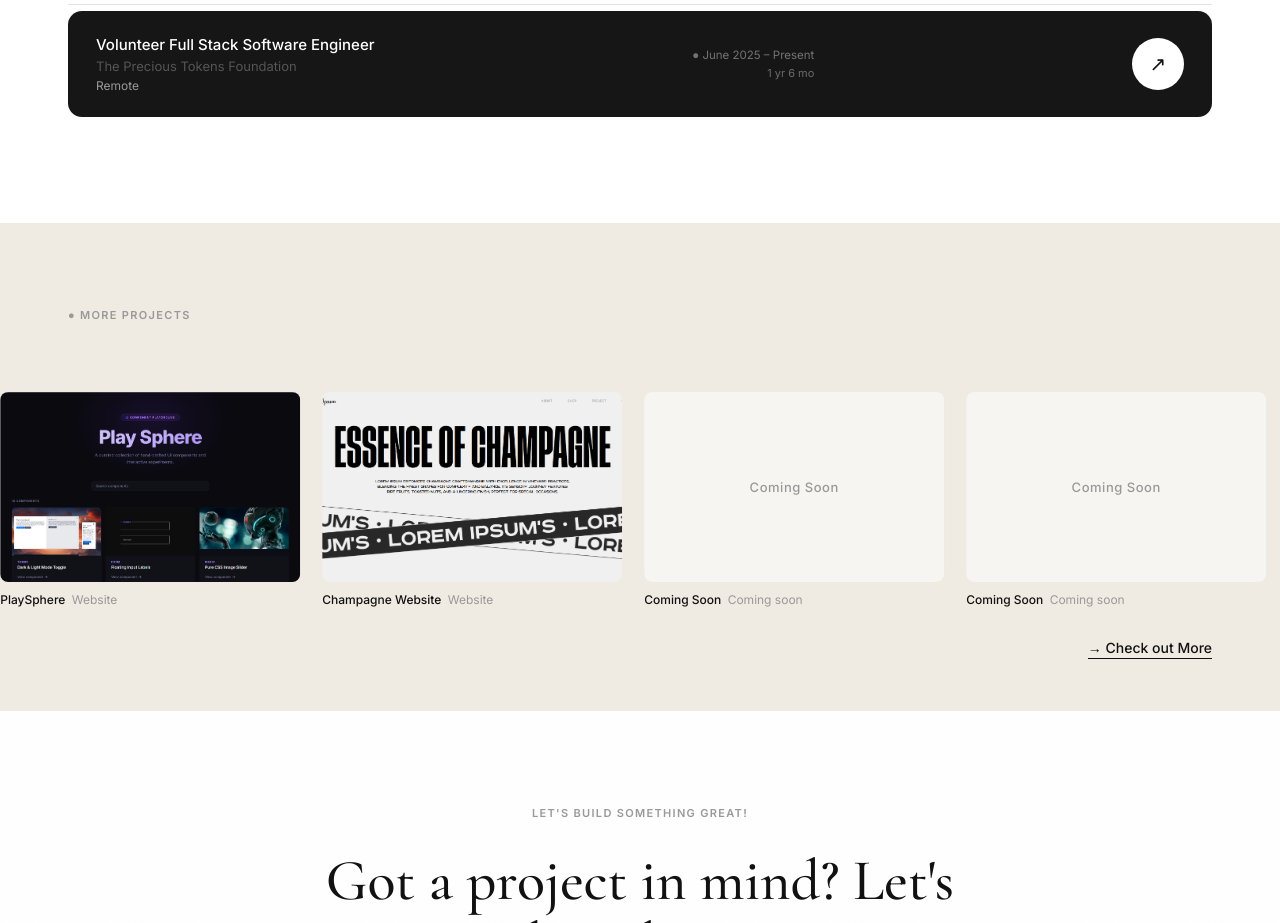
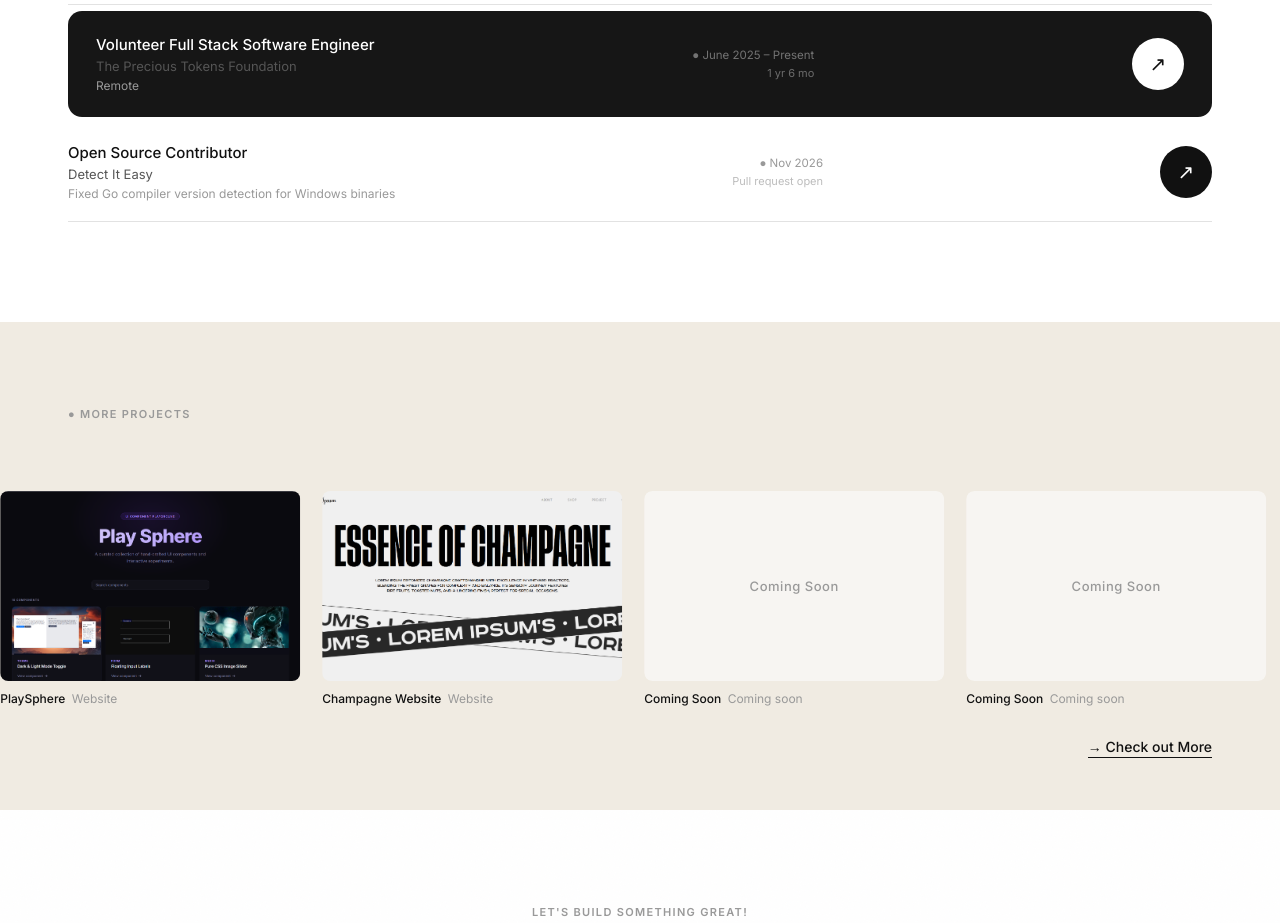
Before and after one commit to ArnoldT01/ArnoldT01.github.io, a plain HTML site: page index.html in a window 1280 px wide. Shown: the part 3100-4023 px from the top of the page. Drawn offline with nearby package versions, Linux system fonts and the light colour scheme; no server answers.

Commit message:
add Detect It Easy open source contribution to experience

```diff
--- a/index.html
+++ b/index.html
@@ -254,6 +254,19 @@
           <button class="circle-btn" aria-label="View project" onclick="window.open('https://theprecioustokensfoundation.org/', '_blank')">↗</button>
         </div>
 
+        <div class="exp-row reveal">
+          <div class="exp-company">
+            <span class="exp-name">Open Source Contributor</span>
+            <span class="exp-org">Detect It Easy</span>
+            <span class="exp-location">Fixed Go compiler version detection for Windows binaries</span>
+          </div>
+          <div class="exp-date-block">
+            <span class="exp-date">● Nov 2026</span>
+            <span class="exp-duration">Pull request open</span>
+          </div>
+          <button class="circle-btn" aria-label="View pull request" onclick="window.open('https://github.com/horsicq/Detect-It-Easy/pull/444', '_blank')">↗</button>
+        </div>
+
       </div>
     </div>
   </section>
```
